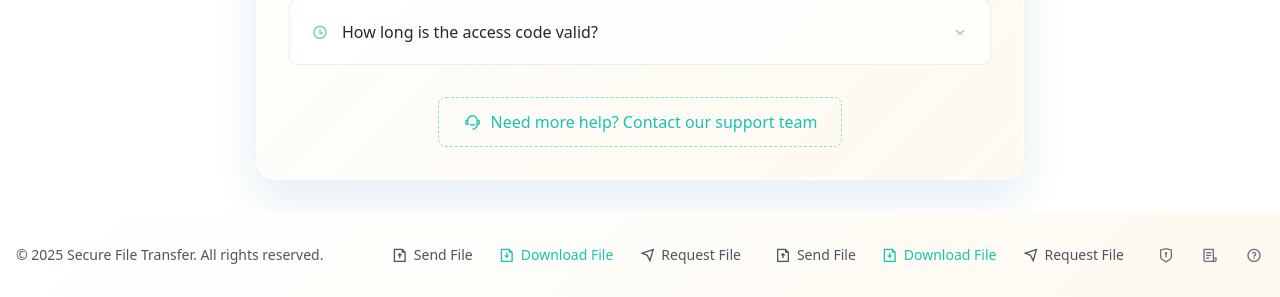
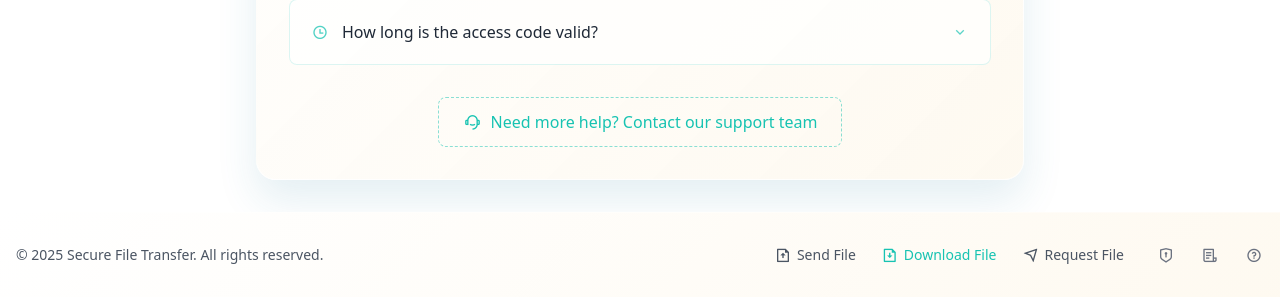
Before and after one commit to Flowers2Algernon/Secure_File_Trans_Application, a Django app: page /download/ in a window 1280 px wide. Shown: the part 1304-1601 px from the top of the page. Run offline with Django 5.2, Linux system fonts and the light colour scheme; parts of the project's set-up code (start-up, migrations or seed data) failed here and were passed over; some libraries are stand-ins or nearby versions.

Commit message:
display error fix for download page

```diff
--- a/transfer/templates/front_end/download_file.html
+++ b/transfer/templates/front_end/download_file.html
@@ -382,26 +382,6 @@
                                 </a>
                             </div>
                             <div class="flex space-x-6">
-                                <a href="/upload/" class="flex items-center text-gray-600 hover:text-primary">
-                                    <div class="w-5 h-5 flex items-center justify-center mr-1">
-                                        <i class="ri-file-upload-line"></i>
-                                    </div>
-                                    <span class="text-sm">Send File</span>
-                                </a>
-                                <a href="/download/" class="flex items-center text-primary">
-                                    <div class="w-5 h-5 flex items-center justify-center mr-1">
-                                        <i class="ri-file-download-line"></i>
-                                    </div>
-                                    <span class="text-sm">Download File</span>
-                                </a>
-                                <a href="/request_send/" class="flex items-center text-gray-600 hover:text-primary">
-                                    <div class="w-5 h-5 flex items-center justify-center mr-1">
-                                        <i class="ri-send-plane-line"></i>
-                                    </div>
-                                    <span class="text-sm">Request File</span>
-                                </a>
-                            </div>
-                            <div class="flex space-x-6">
                                 <a href="#" class="text-gray-500 hover:text-gray-700">
                                     <div class="w-5 h-5 flex items-center justify-center">
                                         <i class="ri-shield-keyhole-line"></i>
```
